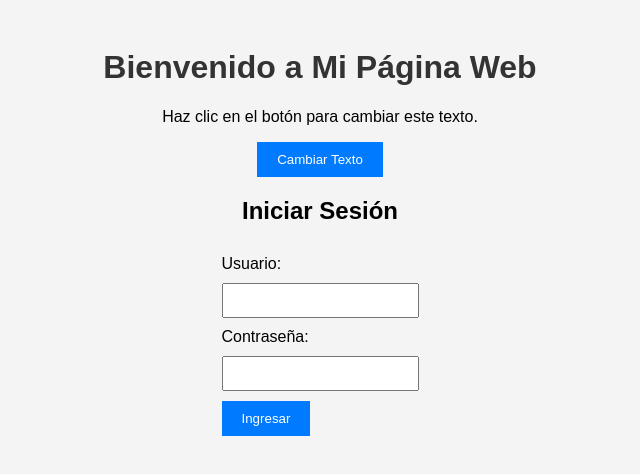
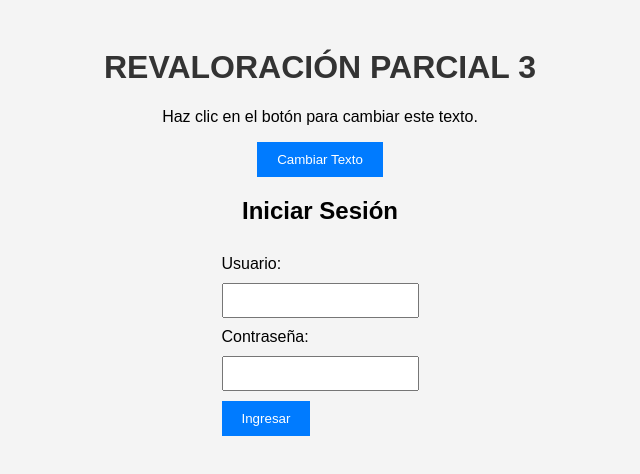
Before and after one commit to DanyZA/RevParcial3, a plain HTML site: page index.html in a window 1280 px wide. Shown: the whole page, without its empty margins (320-960 px from the left). Drawn offline with Linux system fonts and the light colour scheme.

Commit message:
Update index.html

```diff
--- a/index.html
+++ b/index.html
@@ -7,7 +7,7 @@
     <link rel="stylesheet" href="style.css">
 </head>
 <body>
-    <h1>Bienvenido a Mi Página Web</h1>
+    <h1>REVALORACIÓN PARCIAL 3 </h1>
     <div id="content">
         <p id="message">Haz clic en el botón para cambiar este texto.</p>
         <button id="changeText">Cambiar Texto</button>
```
